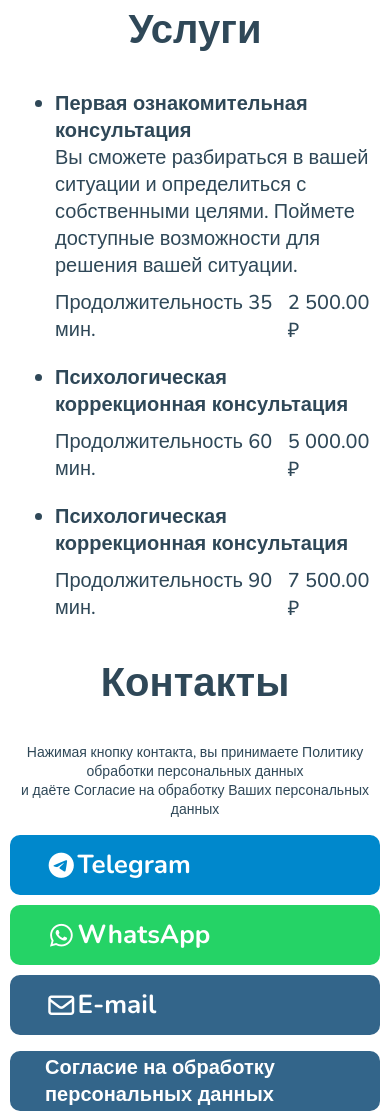
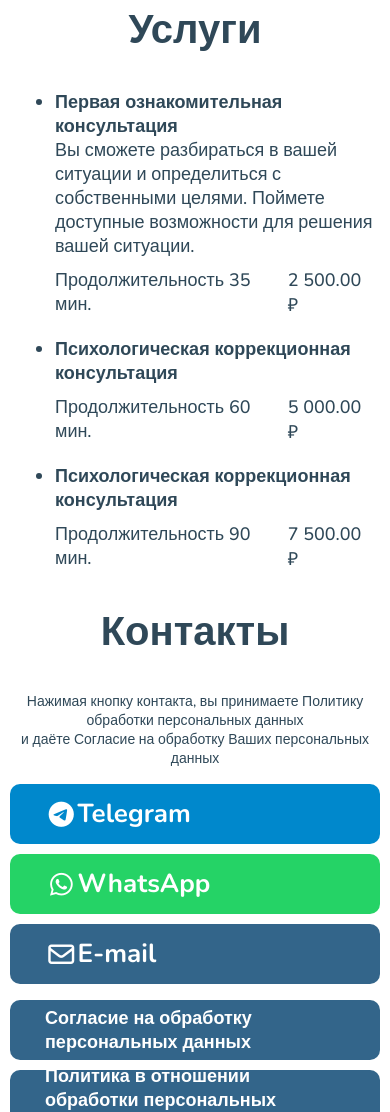
Before and after one commit to FedorSo/bio_site, a plain HTML site: page index.html in a window 390 px wide. Shown: the part 888-2000 px from the top of the page. Drawn offline with nearby package versions, Linux system fonts and the light colour scheme.

Commit message:
fixes bugs

```diff
--- a/style.css
+++ b/style.css
@@ -177,6 +177,7 @@ footer {
 @media (max-width: 670px) {
     .services {
         margin: 0 15px;
+        font-size: 18px;
     }
 
     .service {
@@ -207,7 +208,7 @@ footer {
     }
 
     .contacts_docs_btn {
-        font-size: 20px;
+        font-size: 18px;
     }
 
     .contacts_list {
```
